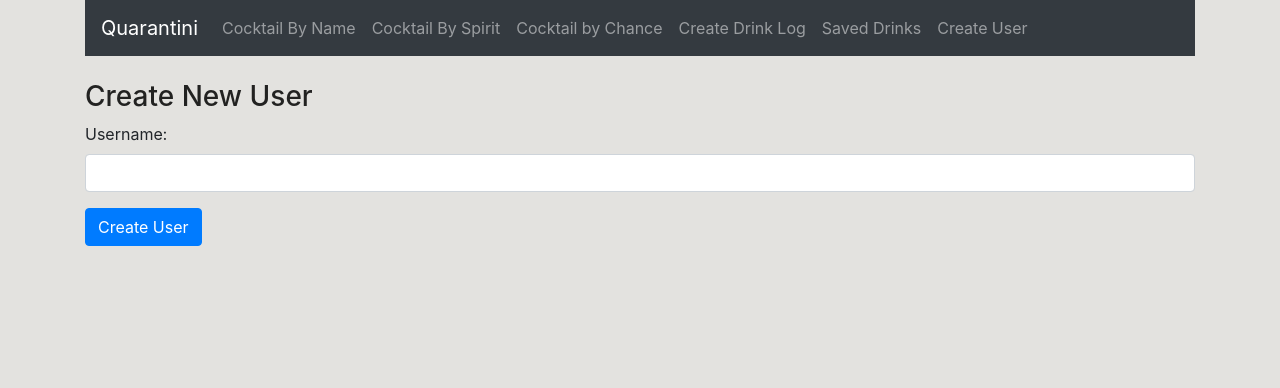
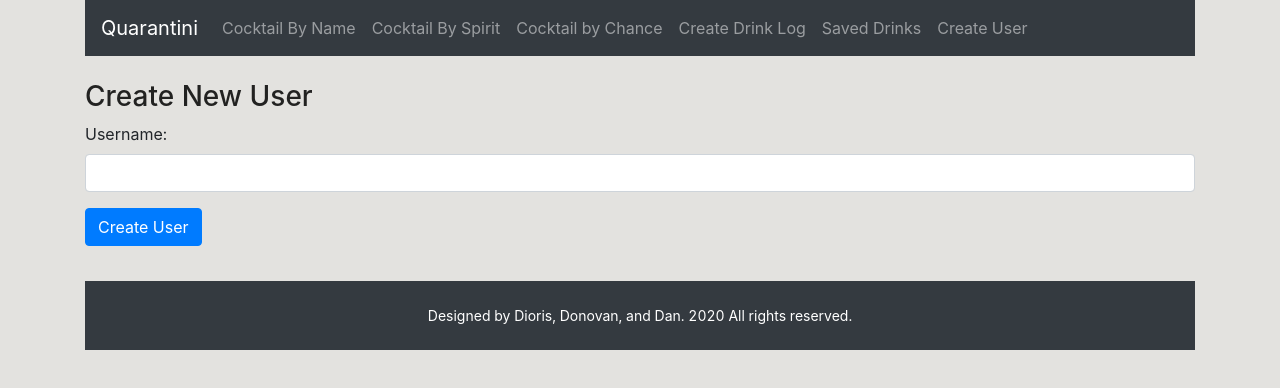
Before and after one commit to dannygibbz/Quarantini, a React (Create React App) app: page /user in a window 1280 px wide. Shown: the top 388 px of the page. Built offline with nearby package versions, Linux system fonts and the light colour scheme; the HTML template or start-up script is replaced by a standard one.

Commit message:
added a footer

```diff
--- a/src/App.js
+++ b/src/App.js
@@ -12,6 +12,7 @@ import SpecificCocktail from "./components/SpecificCocktail"
 import RandomCocktail from "./components/RandomCocktail"
 import WelcomePage from "./components/WelcomePage"
 import CurrentSupply from "./components/CurrentSupply"
+import Foot from "./components/Foot"
 
 function App() {
   return (
@@ -27,6 +28,7 @@ function App() {
         <Route path="/edit/:id" component={EditDrink} />
         <Route path="/create" component={CreateDrink} />
         <Route path="/user" component={CreateUser} />
+        <Foot />
       </div>
     </Router>
   )
--- a/src/components/CurrentSupply.js
+++ b/src/components/CurrentSupply.js
@@ -35,11 +35,13 @@ class BySpirit extends Component {
       .catch(e => console.log("error", e))
   }
 
+  //   if (array === undefined || array.length == 0) {
+
+  // }
+
   render() {
     console.log(this.state.drinks)
     let drinkUp = this.state.drinks.map(drink => {
-      //   console.log(drink)
-
       return <FindDrink id={drink.idDrink} key={drink.idDrink} />
     })
 
--- /dev/null
+++ b/src/components/Foot.js
@@ -0,0 +1,21 @@
+import React from "react"
+import { Layout } from "antd"
+
+const { Footer } = Layout
+
+function Foot() {
+  return (
+    <Layout style={{ marginTop: "35px" }}>
+      <Footer
+        style={{
+          backgroundColor: "#343A40",
+          color: "white",
+          textAlign: "center",
+        }}>
+        Designed by Dioris, Donovan, and Dan. 2020 All rights reserved.
+      </Footer>
+    </Layout>
+  )
+}
+
+export default Foot
```
